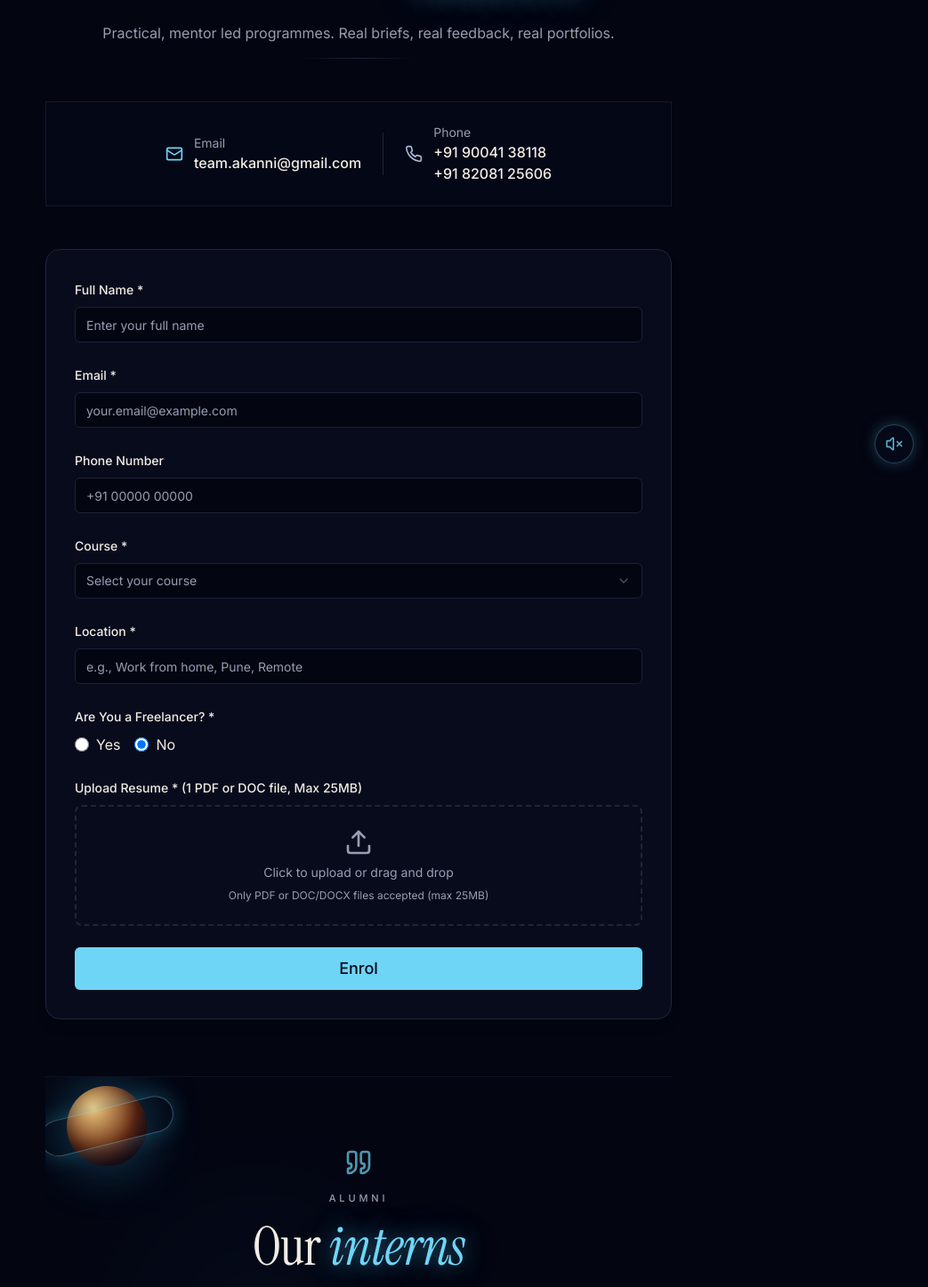
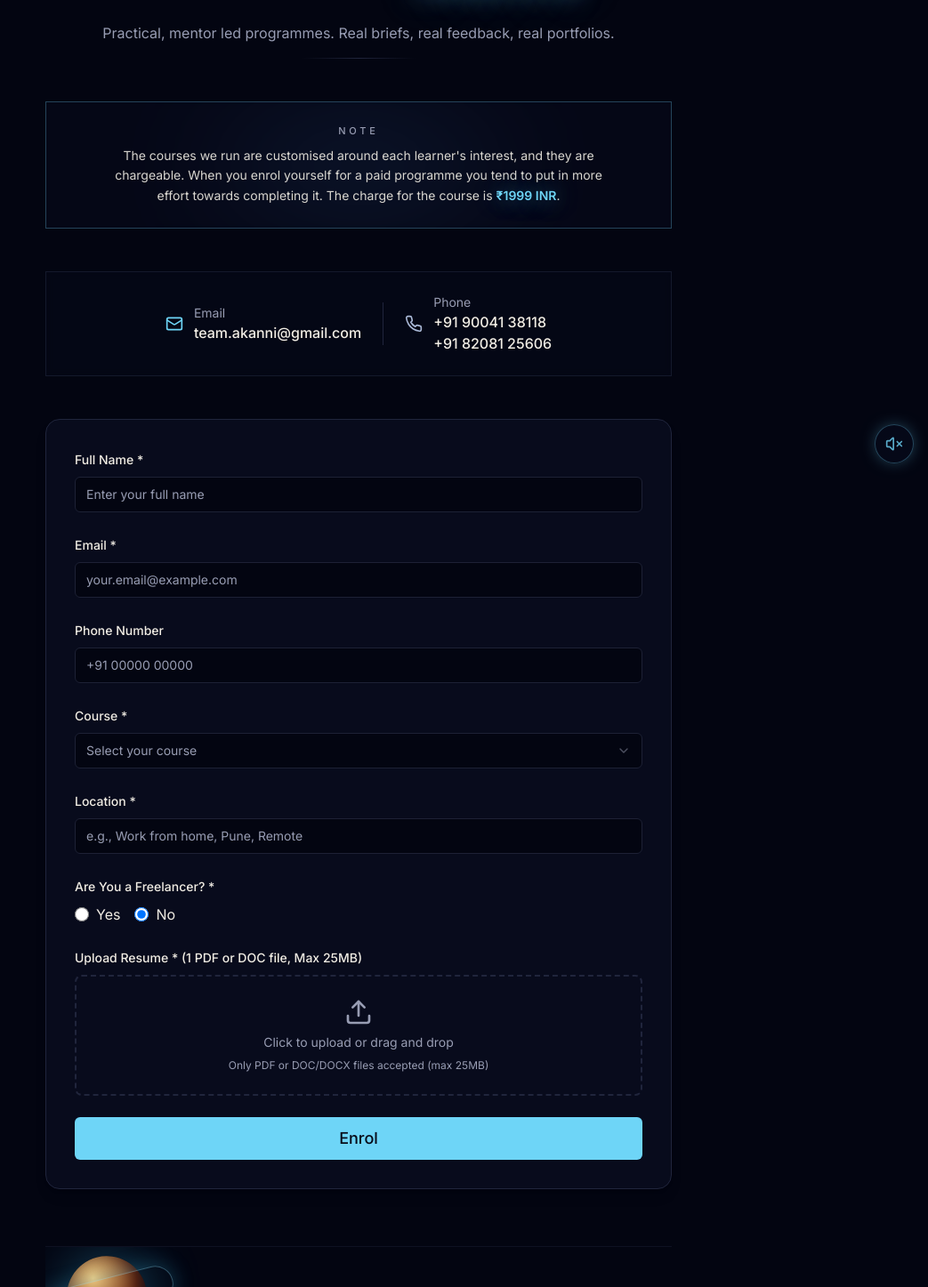
Before and after one commit to Hecatiee/akanni-digital-heart-6bd5768b, a React (Vite) app: page /courses in a window 1280 px wide. Shown: the part 263-1710 px from the top of the page at 89% size, without its empty margins (237-1280 px from the left). Built offline with nearby package versions, Linux system fonts and the light colour scheme.

Commit message:
Changes
Co-authored-by: Hecatiee <179595878+Hecatiee@users.noreply.github.com>

```diff
--- a/src/pages/Courses.tsx
+++ b/src/pages/Courses.tsx
@@ -15,7 +15,7 @@ import { toast } from "sonner";
 import { Upload, ArrowLeft, Mail, Phone } from "lucide-react";
 import Navbar from "@/components/Navbar";
 import Footer from "@/components/Footer";
-import InternShowcase from "@/components/InternShowcase";
+import CourseShowcase from "@/components/CourseShowcase";
 import { z } from "zod";
 import { Helmet } from "react-helmet-async";
 
@@ -160,6 +160,20 @@ const Courses = () => {
             <div className="hairline w-32 mx-auto" />
           </div>
 
+          <div className="relative mb-12 overflow-hidden border border-primary/30 bg-card/50 backdrop-blur-sm p-6 text-center">
+            <div
+              className="absolute inset-0 -z-10 opacity-30 pointer-events-none"
+              style={{ background: "var(--gradient-glow)", filter: "blur(60px)" }}
+            />
+            <p className="eyebrow mb-2">Note</p>
+            <p className="text-sm text-foreground/90 leading-relaxed max-w-xl mx-auto">
+              The courses we run are customised around each learner's interest, and they are chargeable. When you
+              enrol yourself for a paid programme you tend to put in more effort towards completing it. The charge
+              for the course is{" "}
+              <span className="text-primary text-glow font-semibold">₹1999 INR</span>.
+            </p>
+          </div>
+
           {/* Contact Info Section */}
           <div className="mb-12 bg-card/40 backdrop-blur-sm p-6 border border-border/60">
             <div className="flex flex-col md:flex-row items-center justify-center gap-6 text-center md:text-left">
@@ -272,7 +286,7 @@ const Courses = () => {
           </form>
 
           <div className="mt-16">
-            <InternShowcase />
+            <CourseShowcase />
           </div>
         </div>
       </div>
```
